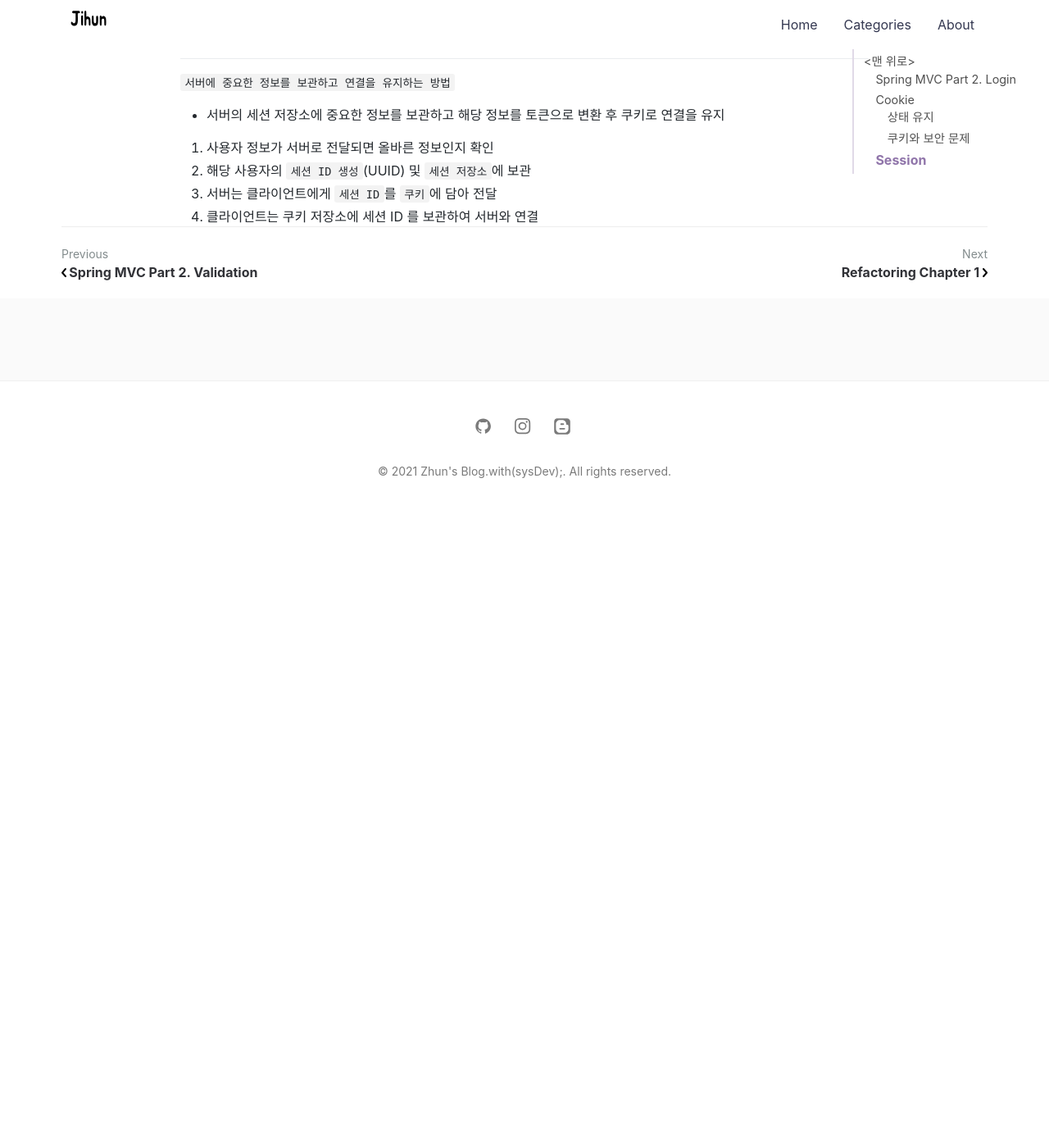
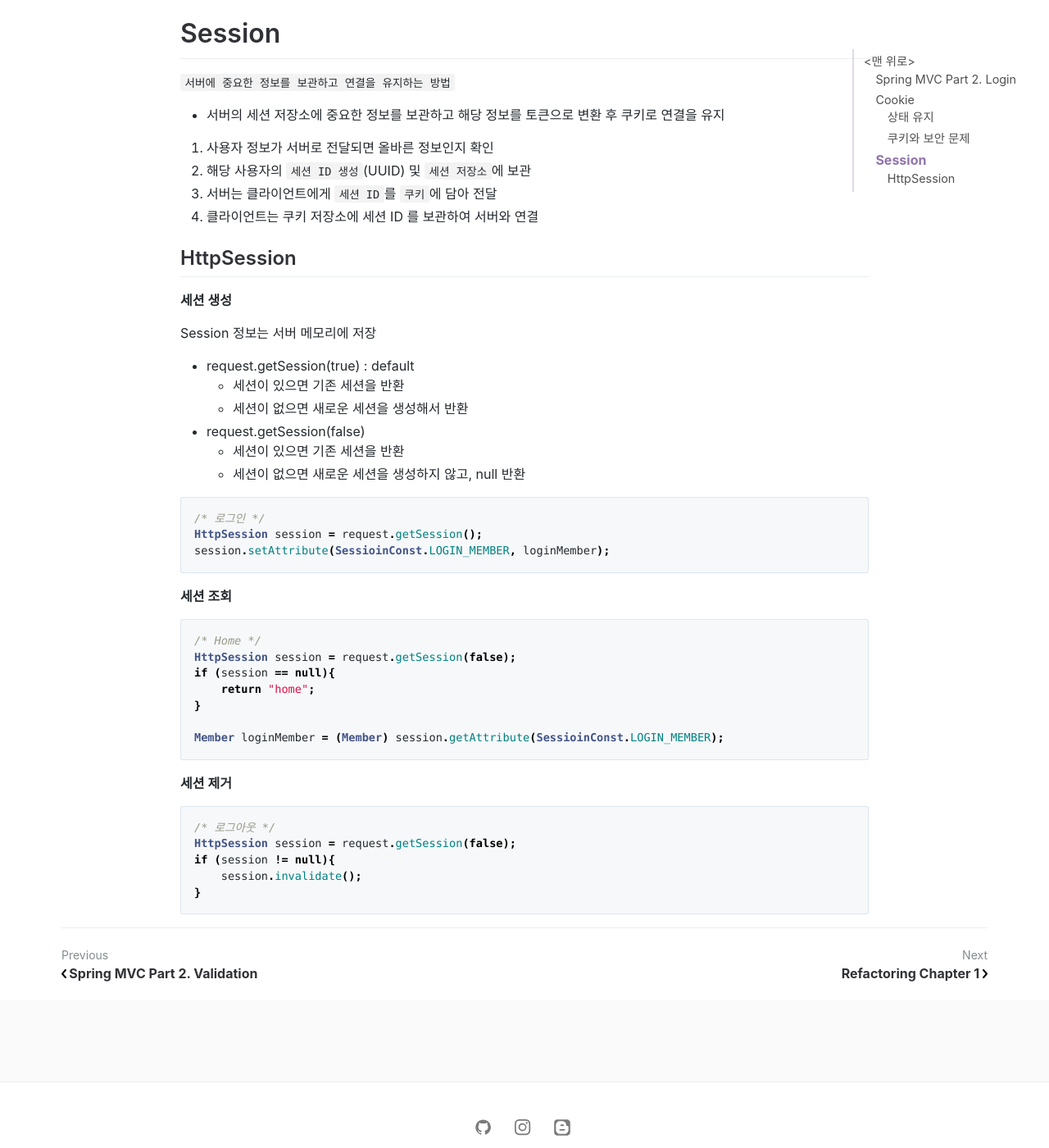
Before and after one commit to jihunparkme/jihunparkme.github.io, a Jekyll site: the page built from _posts/2021-10-13-Spring-MVC-Part2-Login.md, in a window 1280 px wide and 1400 px high, scrolled down 2298 px. Shown: the whole window at 82% size. Built offline with Jekyll 4.4.1, drawn with Linux system fonts in a browser that asks for light colours; comment, search, counter and statistics services are not loaded; before the commit the page ends 2928 px from its top, so only the background shows below that; some of the changed text lies outside the part shown.

Commit message:
[로그인 처리1 - 쿠키, 세션] 로그인 처리하기 - 서블릿 HTTP 세션1

````diff
--- a/_posts/2021-10-13-Spring-MVC-Part2-Login.md
+++ b/_posts/2021-10-13-Spring-MVC-Part2-Login.md
@@ -94,3 +94,44 @@ private void expireCookie(HttpServletResponse response, String cookieName) {
 2. 해당 사용자의 `세션 ID 생성`(UUID) 및 `세션 저장소`에 보관
 3. 서버는 클라이언트에게 `세션 ID`를 `쿠키`에 담아 전달
 4. 클라이언트는 쿠키 저장소에 세션 ID 를 보관하여 서버와 연결
+
+## HttpSession
+
+**세션 생성**
+
+Session 정보는 서버 메모리에 저장
+
+- request.getSession(true) : default
+  - 세션이 있으면 기존 세션을 반환
+  - 세션이 없으면 새로운 세션을 생성해서 반환
+- request.getSession(false)
+  - 세션이 있으면 기존 세션을 반환
+  - 세션이 없으면 새로운 세션을 생성하지 않고, null 반환
+
+```java
+/* 로그인 */
+HttpSession session = request.getSession();
+session.setAttribute(SessioinConst.LOGIN_MEMBER, loginMember);
+```
+
+**세션 조회**
+
+```java
+/* Home */
+HttpSession session = request.getSession(false);
+if (session == null){
+    return "home";
+}
+
+Member loginMember = (Member) session.getAttribute(SessioinConst.LOGIN_MEMBER);
+```
+
+**세션 제거**
+
+```java
+/* 로그아웃 */
+HttpSession session = request.getSession(false);
+if (session != null){
+    session.invalidate();
+}
+```
````
